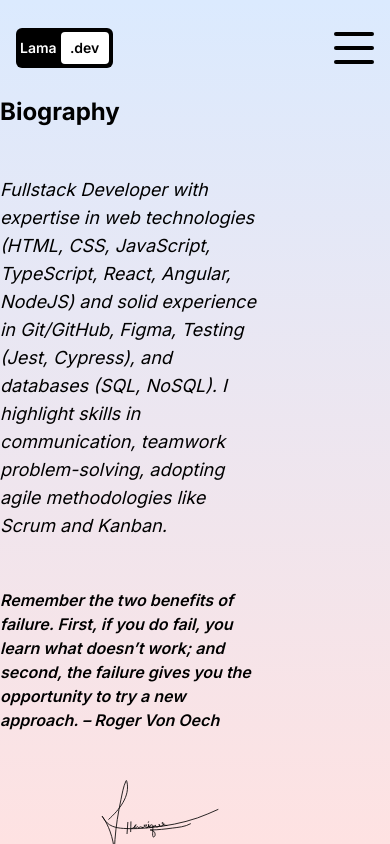
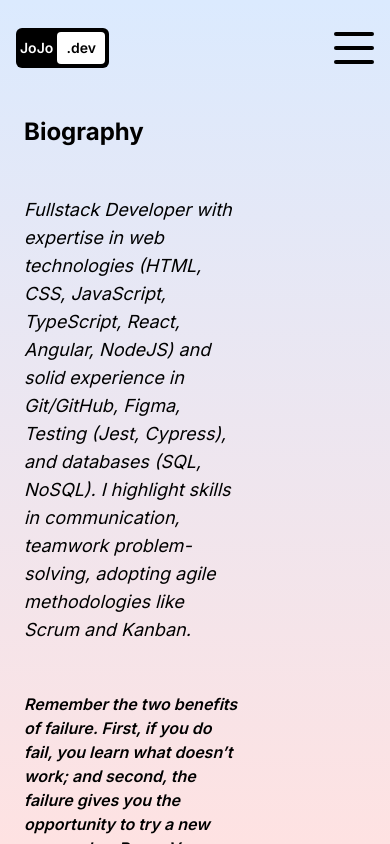
Before and after one commit to jhschier/portfolio, a Next.js app: page /about in a window 390 px wide. Built offline with nearby package versions, Linux system fonts and the light colour scheme.

Commit message:
Fix: Fixed Mobile view in Home, About and contact

```diff
--- a/src/app/about/page.jsx
+++ b/src/app/about/page.jsx
@@ -21,9 +21,9 @@ const AboutPage = () => {
       transition={{ duration: 1 }}
     >
       {/* Container */}
-      <div className="h-full overflow-scroll lg:flex" ref={containerRef}>
+      <div className="h-full overflow-scroll pl-1 lg:flex" ref={containerRef}>
         {/* Text Container */}
-        <div className="lg:xl:1/2 flex w-2/3 flex-col gap-24 sm:p-8 md:gap-32 md:p-12 lg:w-2/3 lg:gap-48 lg:p-20 lg:pr-0 xl:gap-64 xl:p-48">
+        <div className="lg:xl:1/2 flex w-2/3 flex-col gap-24 p-5 sm:p-8 md:gap-32 md:p-12 lg:w-2/3 lg:gap-48 lg:p-20 lg:pr-0 xl:gap-64 xl:p-48">
           {/* Biography Container */}
           <div className="flex flex-col justify-center gap-12">
             {/* Biography title */}
@@ -167,7 +167,7 @@ const AboutPage = () => {
             <motion.div
               initial={{ x: "-300px" }}
               animate={isSkillRefInView ? { x: 0 } : {}}
-              className="flex flex-wrap gap-4"
+              className="flex flex-wrap gap-4 pl-5"
             >
               <div className="cursor-pointer rounded bg-black p-2 text-sm text-white hover:bg-white hover:text-black">
                 JavaScript
--- a/src/app/components/experienceList.jsx
+++ b/src/app/components/experienceList.jsx
@@ -24,7 +24,7 @@ const ExperienceList = () => {
       <motion.div
         initial={{ x: "-300px" }}
         animate={isExperienceRefInView ? { x: "0" } : {}}
-        className=""
+        className="w-screen sm:w-1/2 "
       >
         {/* EXPERIENCE LIST ITEM */}
         <div className="flex h-48 justify-between">
--- a/src/app/components/navBar.jsx
+++ b/src/app/components/navBar.jsx
@@ -82,7 +82,7 @@ const Navbar = () => {
           href="/"
           className="flex items-center justify-center rounded-md bg-black p-1 text-sm font-semibold"
         >
-          <span className="mr-1 text-white">Lama</span>
+          <span className="mr-1 text-white">JoJo</span>
           <span className="flex h-8 w-12 items-center justify-center rounded bg-white text-black">
             .dev
           </span>
--- a/src/app/contact/page.jsx
+++ b/src/app/contact/page.jsx
@@ -5,7 +5,7 @@ import { useRef, useState } from "react";
 import emailjs from "@emailjs/browser";
 
 const ContactPage = () => {
-  const text = "Contact Me";
+  const text = "Contact Me! :)";
 
   const [success, setSuccess] = useState(false);
   const [error, setError] = useState(false);
@@ -50,6 +50,7 @@ const ContactPage = () => {
           <div>
             {text.split("").map((letter, index) => (
               <motion.span
+                className="text-sm"
                 key={index}
                 initial={{ opacity: 1 }}
                 animate={{ opacity: 0 }}
@@ -62,7 +63,6 @@ const ContactPage = () => {
                 {letter}
               </motion.span>
             ))}
-            {" :)"}
           </div>
         </div>
         {/* Form Container */}
--- a/src/app/page.jsx
+++ b/src/app/page.jsx
@@ -18,14 +18,14 @@ const Homepage = () => {
             src="/port.svg"
             alt=""
             fill
-            className="max-w-[90%] object-contain"
+            className=" max-w-[100%] object-contain sm:max-w-[90%]"
           />
         </div>
 
         {/* Text Container */}
-        <div className="mt-20 flex h-1/2 flex-col items-center justify-center gap-8 lg:h-full lg:w-1/2 ">
+        <div className="mt-20 flex h-1/2 flex-col items-center justify-center gap-8 lg:h-full lg:w-1/2">
           {/* TITLE */}
-          <h1 className="text-center text-4xl font-bold md:text-6xl">
+          <h1 className="text-center text-4xl font-bold md:text-6xl ">
             Crafting Digital Experiences, Designing the tomorrow.
           </h1>
 
@@ -37,7 +37,7 @@ const Homepage = () => {
             commitment to excellence.
           </p>
           {/* BUTTONS */}
-          <div className="flex w-full justify-center gap-4">
+          <div className="flex w-full justify-center gap-4 sm:w-1/2">
             <Link
               href={"/portfolio"}
               className="rounded-lg bg-black p-4 text-white ring-1 ring-black "
--- a/tailwind.config.js
+++ b/tailwind.config.js
@@ -1,4 +1,6 @@
 /** @type {import('tailwindcss').Config} */
+const defaultTheme = require("tailwindcss/defaultTheme");
+
 module.exports = {
   content: [
     "./src/pages/**/*.{js,ts,jsx,tsx,mdx}",
@@ -6,6 +8,10 @@ module.exports = {
     "./src/app/**/*.{js,ts,jsx,tsx,mdx}",
   ],
   theme: {
+    screens: {
+      xs: "400px",
+      ...defaultTheme.screens,
+    },
     extend: {
       backgroundImage: {
         "gradient-radial": "radial-gradient(var(--tw-gradient-stops))",
```
